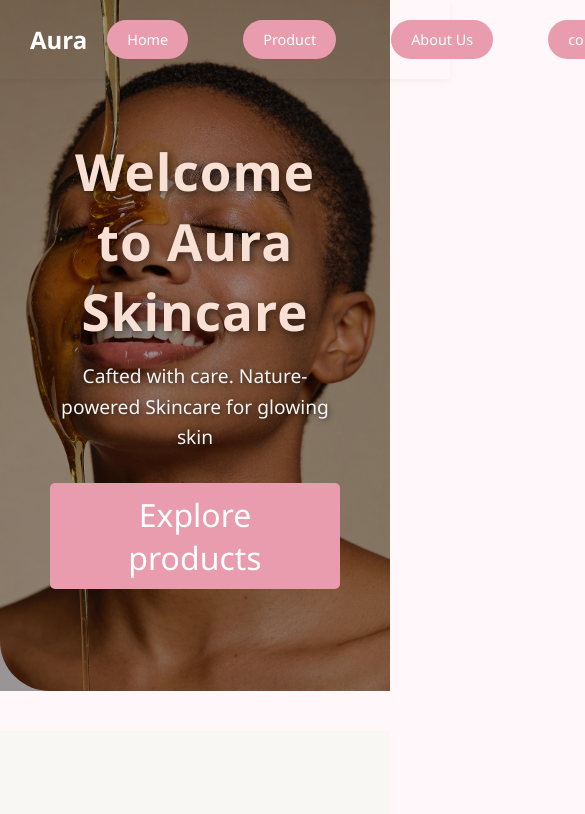
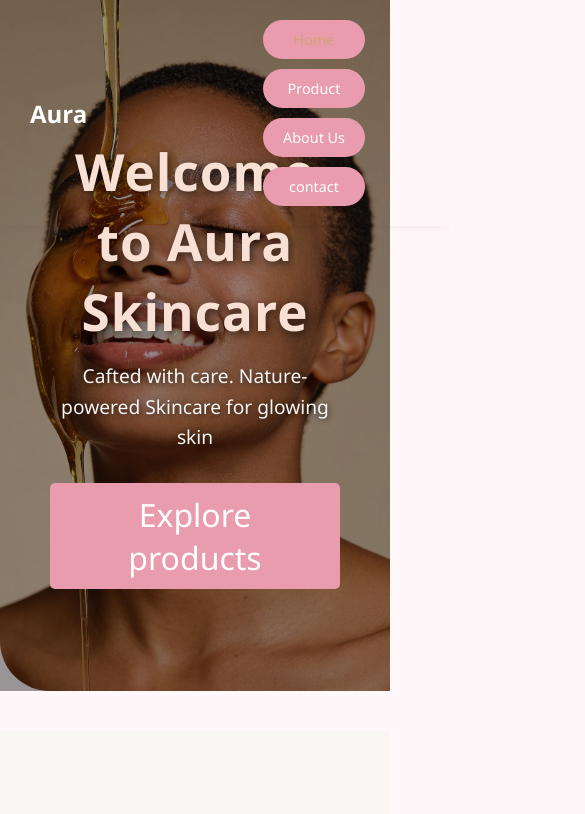
Before and after one commit to Mbali-dev-cmd/aura-skincare-website, a plain HTML site: page index.html in a window 390 px wide. In both pictures the pointer is over the link "Home". Shown: the top 814 px of the page, 585 px wide, since content can reach past the window. Drawn offline with Linux system fonts and the light colour scheme.

```diff
--- a/index.html
+++ b/index.html
@@ -171,7 +171,7 @@
                   gap: 20px;
                   margin-right: 40px;
                }
-   .nav-link a:hover {
+   .nav-links a:hover {
                        color: #d4a373;
                      }
      a {
@@ -290,7 +290,7 @@
                     box-shadow: 0 0 40px rgba(232, 156, 174, 0.4);
                   }
           @media (max-width: 768px) {
-  .navlinks {
+  .nav-links {
     flex-direction: column;
     text-align: center;
     gap: 10px;
```
